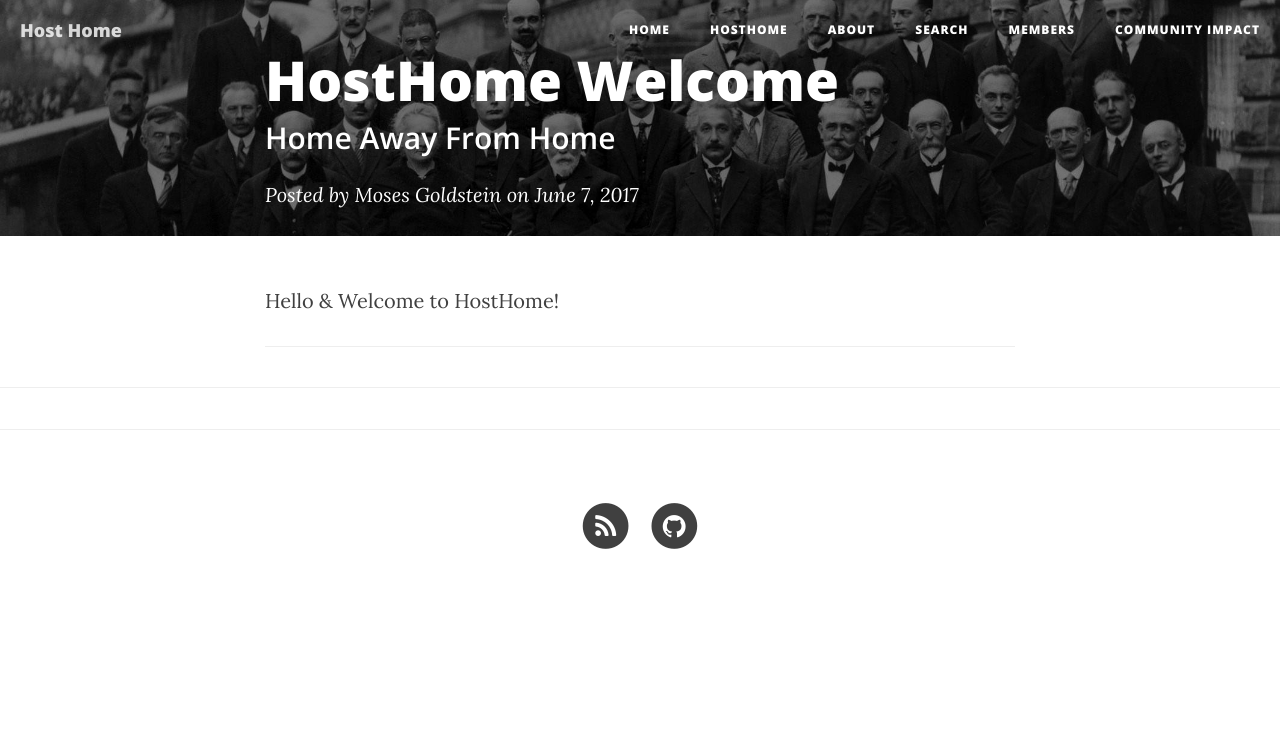
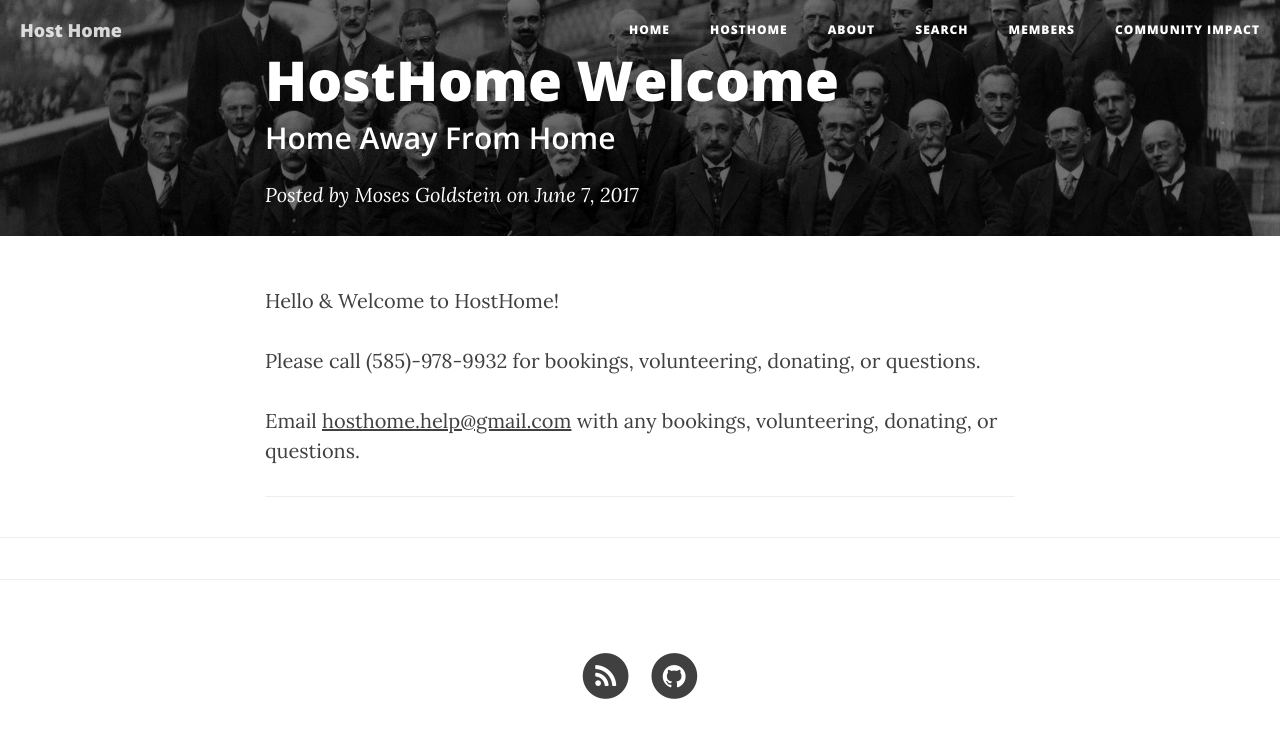
Before and after one commit to hosthome/hosthome.github.io, a Jekyll site: the page built from _posts/2017-06-07-hosthome-intro.mdown, in a window 1280 px wide. Shown: the top 738 px of the page. Built offline with Jekyll 4.4.1, drawn with Linux system fonts in a browser that asks for light colours; nearby versions of some CDN libraries; comment, search, counter and statistics services are not loaded.

Commit message:
Adding edits

```diff
--- a/_config.yml
+++ b/_config.yml
@@ -11,9 +11,9 @@ headercolor: "#FFFFFF"
 logo: /img/logos/Project-Pages-New-Logo-Inverted.png
 
 # Tertiary Parameters
-github_username:  projectpages
-project_repository: project-pages
-disqus_shortname: project-pages
+github_username:  hosthome
+project_repository: hosthome.github.io
+disqus_shortname: hosthome
 g-analytics: UA-100680504-1
 altmetric: true
 
--- a/_posts/2017-06-07-hosthome-intro.mdown
+++ b/_posts/2017-06-07-hosthome-intro.mdown
@@ -8,3 +8,7 @@
 ---
 
 Hello & Welcome to HostHome!
+
+Please call (585)-978-9932 for bookings, volunteering, donating, or questions.
+
+Email <a href="mailto:hosthome.help@gmail.com">hosthome.help@gmail.com</a> with any bookings, volunteering, donating, or questions.
```
